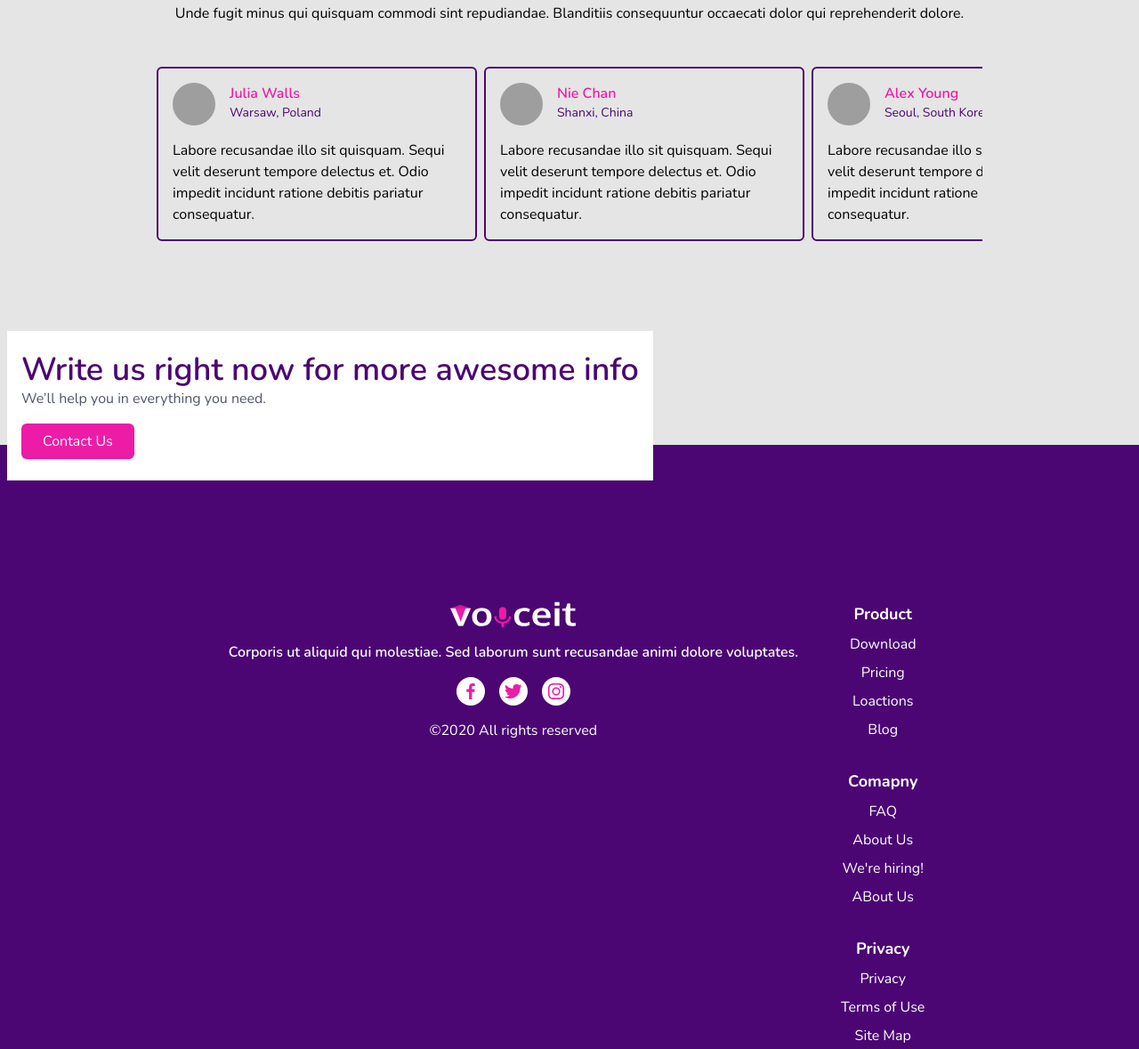
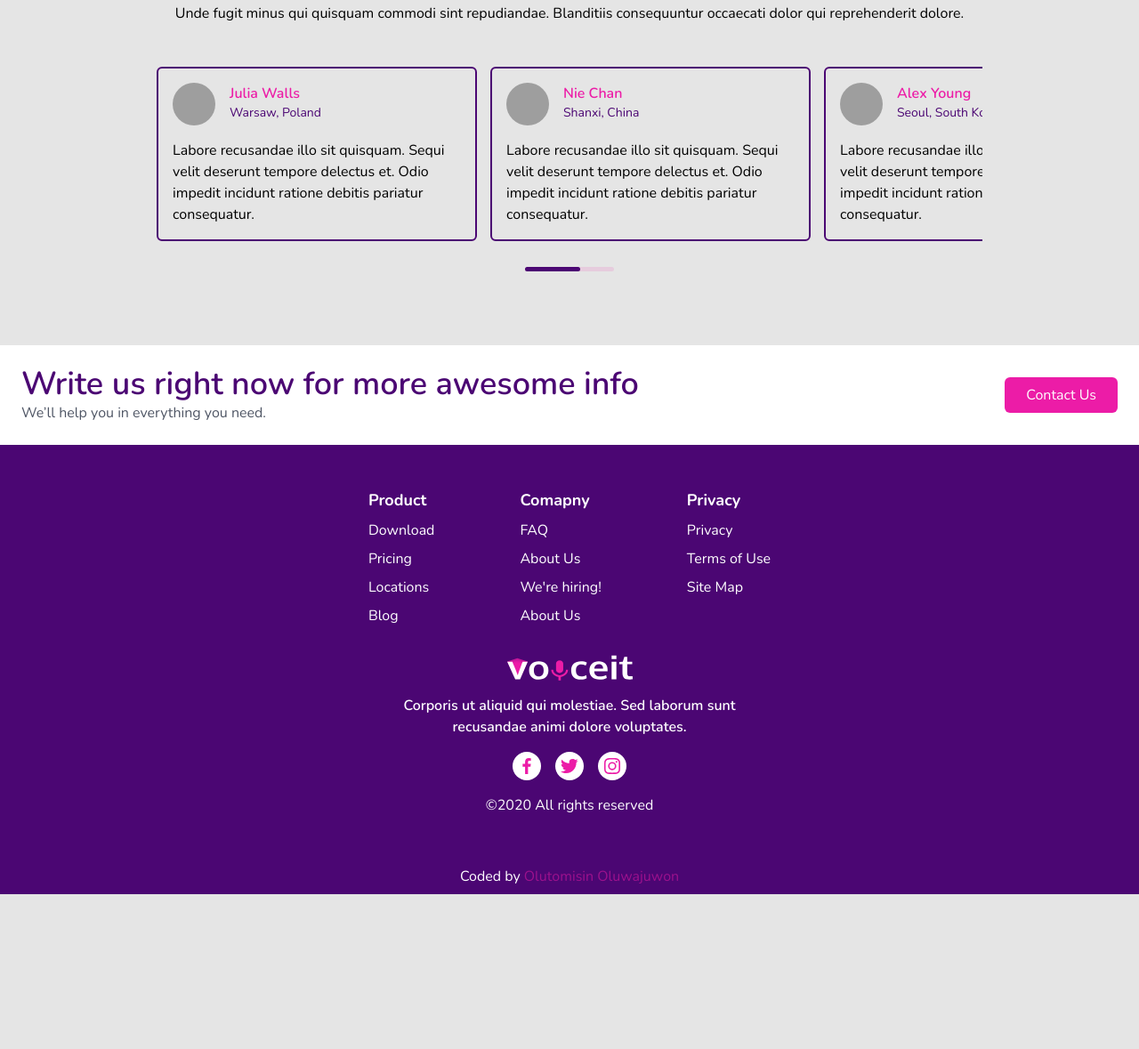
Before and after one commit to Oluwajuwonomoyele/voiceit, a website: page public/index.html in a window 1280 px wide. Shown: the part 3370-4549 px from the top of the page at 89% size. After the commit the page ends 4375 px from the top, so only its background shows below. Drawn offline with nearby package versions, Linux system fonts and the light colour scheme; grey boxes are pictures that could not be loaded.

Commit message:
finish tablet responsiveness

```diff
--- a/public/index.html
+++ b/public/index.html
@@ -186,7 +186,7 @@
                 <p class="text-center">Unde fugit minus qui quisquam commodi sint repudiandae. Blanditiis consequuntur occaecati dolor qui reprehenderit dolore.</p>
 
                 <div class="swiper mySwiper">
-                    <div class="swiper-wrapper !gap-2">
+                    <div class="swiper-wrapper">
                       <div class="swiper-slide !p-4 !rounded-md !flex !flex-col !gap-4 md:!max-w-[360px]">
                         <div class="flex gap-4">
                            <div class="rounded-full overflow-hidden">
@@ -244,19 +244,21 @@
         </section>
     </main>
 
-    <footer class="bg-primary mt-28 relative">
-        <div class="bg-white mx-2 flex flex-col gap-4 items-start py-6 px-4 absolute -top-32">
+    <footer class="bg-primary xl:mt-28 xl:relative">
+        <div class="bg-white flex flex-col md:flex-row md:gap-0 md:items-center md:justify-between gap-4 items-start p-6 xl:absolute">
             <img class="hidden xl:block" src="./img/footer.svg" alt="">
-            <div>
+            <div class="md:flex-1">
                 <h2 class="text-4xl text-primary font-semibold">Write us right now for more awesome info</h2>
                 <p class="text-customGray">We’ll help you in everything you need.</p>
             </div>
-            <button class="bg-secondary1 text-white rounded-md px-6 py-2">Contact Us</button>
+            <div>
+                <button class="bg-secondary1 text-white rounded-md px-6 py-2">Contact Us</button>
+            </div>
         </div>
-        <div class="container mx-auto px-6 py-12 flex flex-wrap-reverse gap-8 mt-28 pt-44 justify-center">
+        <div class="container mx-auto px-6 py-12 flex flex-col-reverse gap-8 items-center">
             <div class="flex flex-col items-center gap-4 text-white">
                 <a href="#"><img src="./img/footer-logo.svg" alt=""></a>
-                <p class="font-semibold text-center sm:px-4">Corporis ut aliquid qui molestiae. Sed laborum sunt recusandae animi dolore voluptates. </p>
+                <p class="font-semibold text-center sm:px-4 md:max-w-[425px]">Corporis ut aliquid qui molestiae. Sed laborum sunt recusandae animi dolore voluptates. </p>
                 <div class="flex gap-4">
                     <a class="bg-white rounded-full p-1" href="#"><svg xmlns="http://www.w3.org/2000/svg" width="24" height="24" style="fill: #EC1CA7;"><path d="M13.397 20.997v-8.196h2.765l.411-3.209h-3.176V7.548c0-.926.258-1.56 1.587-1.56h1.684V3.127A22.336 22.336 0 0 0 14.201 3c-2.444 0-4.122 1.492-4.122 4.231v2.355H7.332v3.209h2.753v8.202h3.312z"></path></svg></a>
                     <a class="bg-white rounded-full p-1" href="#"><svg xmlns="http://www.w3.org/2000/svg" width="24" height="24" style="fill: #EC1CA7;"><path d="M19.633 7.997c.013.175.013.349.013.523 0 5.325-4.053 11.461-11.46 11.461-2.282 0-4.402-.661-6.186-1.809.324.037.636.05.973.05a8.07 8.07 0 0 0 5.001-1.721 4.036 4.036 0 0 1-3.767-2.793c.249.037.499.062.761.062.361 0 .724-.05 1.061-.137a4.027 4.027 0 0 1-3.23-3.953v-.05c.537.299 1.16.486 1.82.511a4.022 4.022 0 0 1-1.796-3.354c0-.748.199-1.434.548-2.032a11.457 11.457 0 0 0 8.306 4.215c-.062-.3-.1-.611-.1-.923a4.026 4.026 0 0 1 4.028-4.028c1.16 0 2.207.486 2.943 1.272a7.957 7.957 0 0 0 2.556-.973 4.02 4.02 0 0 1-1.771 2.22 8.073 8.073 0 0 0 2.319-.624 8.645 8.645 0 0 1-2.019 2.083z"></path></svg></a>
@@ -266,26 +268,26 @@
                 <span>&copy;2020 All rights reserved</span>
 
             </div>
-            <div class="flex flex-col gap-8 text-center text-white">
-                <div class="flex flex-col gap-2">
+            <div class="flex flex-col md:flex-row gap-8 md:gap-16 text-center md:text-left text-white">
+                <div class="flex flex-col gap-2 md:px-4">
                     <h2 class="font-bold text-lg">Product</h2>
                     <ul class="flex flex-col gap-2">
                         <li><a class="" href="#">Download</a></li>
                         <li><a class="" href="#">Pricing</a></li>
-                        <li><a class="" href="#">Loactions</a></li>
+                        <li><a class="" href="#">Locations</a></li>
                         <li><a class="" href="#">Blog</a></li>
                     </ul>
                 </div>
-                <div class="flex flex-col gap-2">
+                <div class="flex flex-col gap-2 md:px-4">
                     <h2 class="font-bold text-lg">Comapny</h2>
                     <ul class="flex flex-col gap-2">
                         <li><a class="" href="#">FAQ</a></li>
                         <li><a class="" href="#">About Us</a></li>
                         <li><a class="" href="#">We're hiring!</a></li>
-                        <li><a class="" href="#">ABout Us</a></li>
+                        <li><a class="" href="#">About Us</a></li>
                     </ul>
                 </div>
-                <div class="flex flex-col gap-2">
+                <div class="flex flex-col gap-2 md:px-4">
                     <h2 class="font-bold text-lg">Privacy</h2>
                     <ul class="flex flex-col gap-2">
                         <li><a class="" href="#">Privacy</a></li>
--- a/public/script.js
+++ b/public/script.js
@@ -9,16 +9,16 @@ menuBtn.addEventListener('click', () => {
   } else {
     toggleBtn.setAttribute('src', './img/hamburger.svg')
   }
-  console.log('clicked')
-
 })
-
-console.log(toggleBtn.getAttribute('src'))
-
 
 const swiper = new Swiper(".mySwiper", {
     scrollbar: {
       el: ".swiper-scrollbar",
-      hide: true,
     },
+    draggable: true,
+    slidesPerView: "auto",
+    spaceBetween: 15,
+    loopFillGroupBlank: false,
+    slidesOffsetAfter:0,
+    freeMode: true
   });
--- a/src/input.css
+++ b/src/input.css
@@ -11,6 +11,7 @@
 }
 .swiper-slide {
     border: 2px solid #4B0673;
+    min-width: 320px;
 }
 
 .swiper-horizontal>.swiper-scrollbar, .swiper-scrollbar.swiper-scrollbar-horizontal {
@@ -24,3 +25,9 @@
 .swiper-scrollbar-drag {
     background-color: #4B0673!important;
 }
+
+@media screen and (min-width: 768px) {
+    .swiper-horizontal>.swiper-scrollbar, .swiper-scrollbar.swiper-scrollbar-horizontal {
+        width: 100px!important;
+    }
+}
```
Also changed, not shown: public/output.css.
